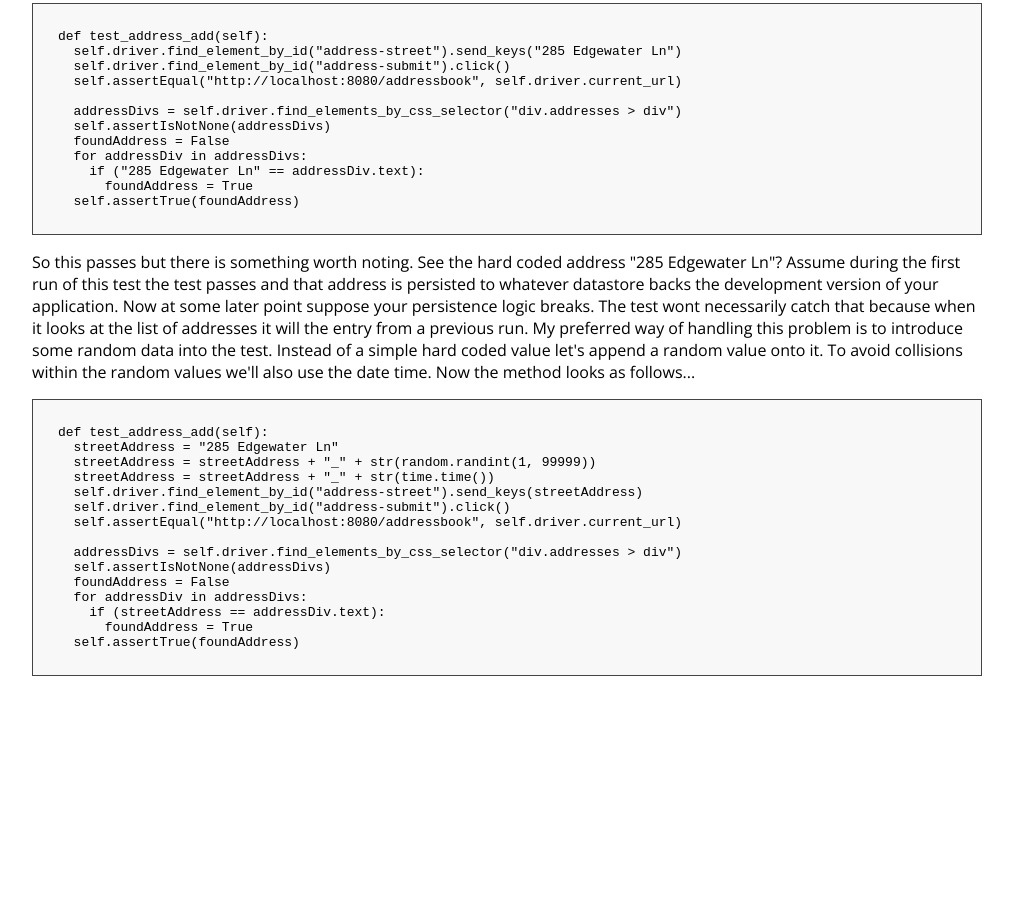
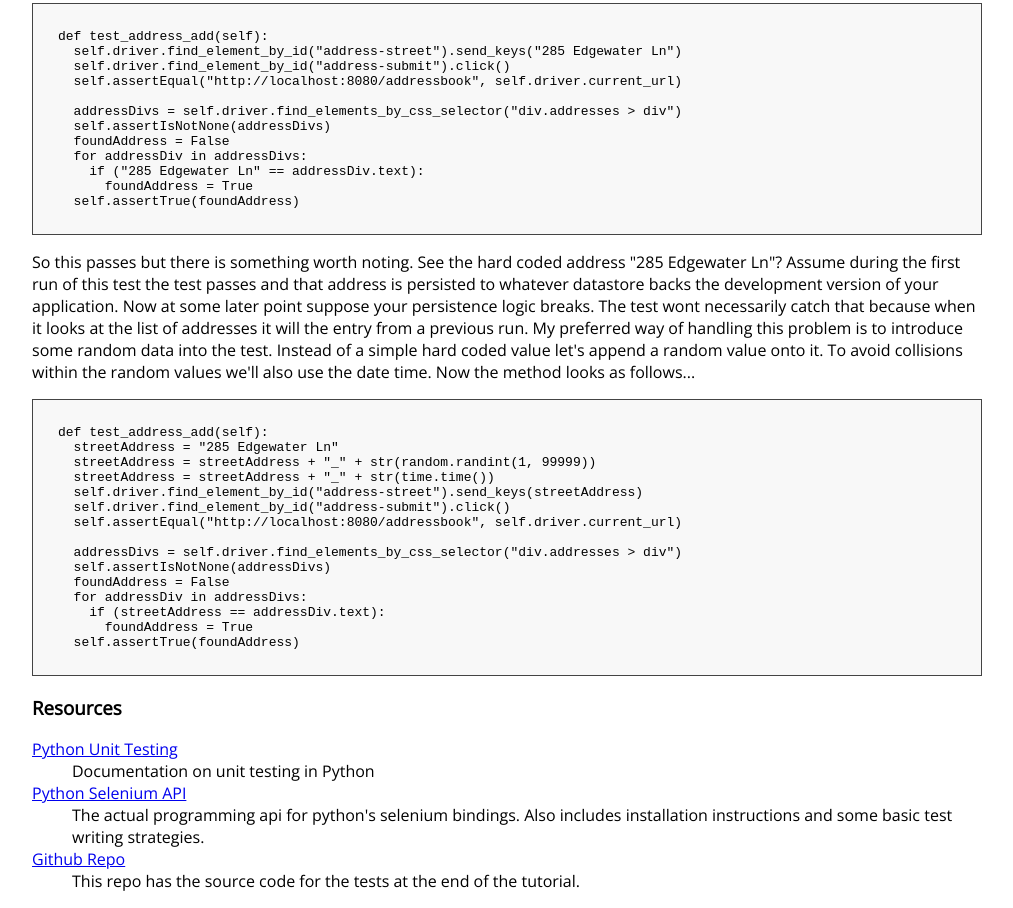
Before and after one commit to konopaz/PythonSeleniumHowTo, a plain HTML site: page site/index.html in a window 1280 px wide. Shown: the part 8902-9810 px from the top of the page, without its empty margins (133-1146 px from the left). Before the commit the page ends 9591 px from the top, so only its background shows below. Drawn offline with nearby package versions, Linux system fonts and the light colour scheme.

Commit message:
adding resource links to the howto

```diff
--- a/site/index.html
+++ b/site/index.html
@@ -503,6 +503,16 @@ method looks as follows...</p>
       foundAddress = True
   self.assertTrue(foundAddress)
 </pre></div>
+<h3>Resources</h3>
+<dl>
+  <dt><a href="https://docs.python.org/2.7/library/unittest.html">Python Unit Testing</a></dt>
+  <dd>Documentation on unit testing in Python</dd>
+  <dt><a href="http://selenium-python.readthedocs.io/index.html">Python Selenium API</a></dt>
+  <dd>The actual programming api for python's selenium bindings. Also includes installation
+  instructions and some basic test writing strategies.</dd>
+  <dt><a href="https://github.com/konopaz/PythonSeleniumHowTo">Github Repo</a></dt>
+  <dd>This repo has the source code for the tests at the end of the tutorial.</dd>
+</dl>
 </article>
 </body>
 </html>
```
